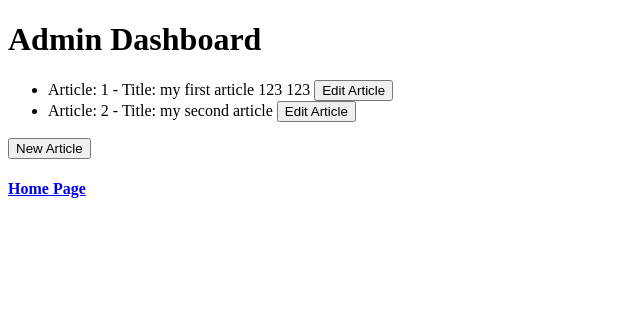
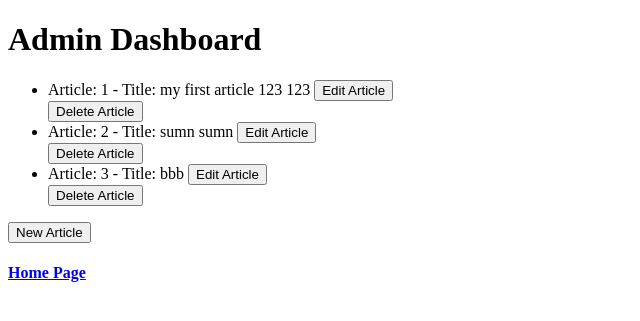
Before and after one commit to chfrchko5/personal-blog, a Flask app: page /admin in a window 1280 px wide. Shown: the top 321 px of the page, without its empty margins (0-640 px from the left). Run offline with Flask 3, Linux system fonts and the light colour scheme.

Commit message:
fixes and stuff

```diff
--- a/blog/articles.json
+++ b/blog/articles.json
@@ -8,9 +8,14 @@
     },
     {
         "id": 2,
-        "title": "my second article",
-        "date": "03-23-2026",
-        "content": "edited content wasup",
-        "date_edited": "03-23-2026"
+        "title": "sumn sumn",
+        "date": "03-24-2026",
+        "content": "123123"
+    },
+    {
+        "id": 3,
+        "title": "bbb",
+        "date": "03-24-2026",
+        "content": "bbb"
     }
 ]
--- a/main.py
+++ b/main.py
@@ -29,7 +29,7 @@ def guest_page():
 
 # an endpoint with <id> variable that takes the id of the article pressed on the site
 # opens up a new page with only that specific article
-@app.route("/article/<id>")
+@app.route("/article/<int:id>")
 def article(id):
     articles = []
     with open(articles_json, 'r') as f:
@@ -37,9 +37,9 @@ def article(id):
 
     for article in articles:
         if article['id'] == id:
-            return article
+            return render_template(article_file, one_article=article)
 
-    return render_template(article_file, one_article = article)
+    return "Article not found", 404
 
 # admin dashboard, log in via username and password
 # is used to add, edit, and delete articles
@@ -105,5 +105,18 @@ def edit_article(id):
 
     return "Article not found", 404
 
+
+@app.route("/admin/delete/<int:id>", methods=["POST"])
+def delete_article(id):
+    with open(articles_json, 'r') as f:
+        articles = json.load(f)
+
+    new_articles = [d for d in articles if d.get('id') != id]
+
+    with open(articles_json, "w") as f:
+        json.dump(new_articles, f, indent=4)
+
+    return {"message": "Article deleted"}
+
 if __name__ == "__main__":
     app.run(debug=True)
--- a/templates/admin.html
+++ b/templates/admin.html
@@ -16,6 +16,10 @@
                 <a href="{{ url_for('edit_article', id=article.id) }}" target="_self" rel="noopener noreferrer">
                     <button type="button">Edit Article</button>
                 </a>
+
+                <form method="POST" action="{{ url_for('delete_article', id=article.id) }}" onsubmit="return confirmDelete();">
+                    <button type="submit">Delete Article</button>
+                </form>
             </li>
         {% endfor %}
     </ul>
@@ -24,7 +28,11 @@
         <button type="button">New Article</button>
     </a>
 
+    <h4><a href="{{ url_for('guest_page') }}">Home Page</a></h4>
 
-
-    <h4><a href="{{ url_for('guest_page') }}">Home Page</a></h4>
+    <script>
+        function confirmDelete() {
+            return confirm("Are you sure you want to delete this article?");
+        }
+</script>
 </body>
--- a/templates/guest.html
+++ b/templates/guest.html
@@ -13,6 +13,11 @@
                 Article: {{ article.id }} -
                 <a href="{{ url_for('article', id=article.id) }}">Title: {{ article.title }}</a>
                 Date: {{ article.date }}
+                {% if article.date_edited %}
+                    {% if article.date_edited != article.date %}
+                        Date Edited: {{ article.date_edited }}
+                    {% endif %}
+                {% endif %}
             </li>
         {% endfor %}
     </p>
```
